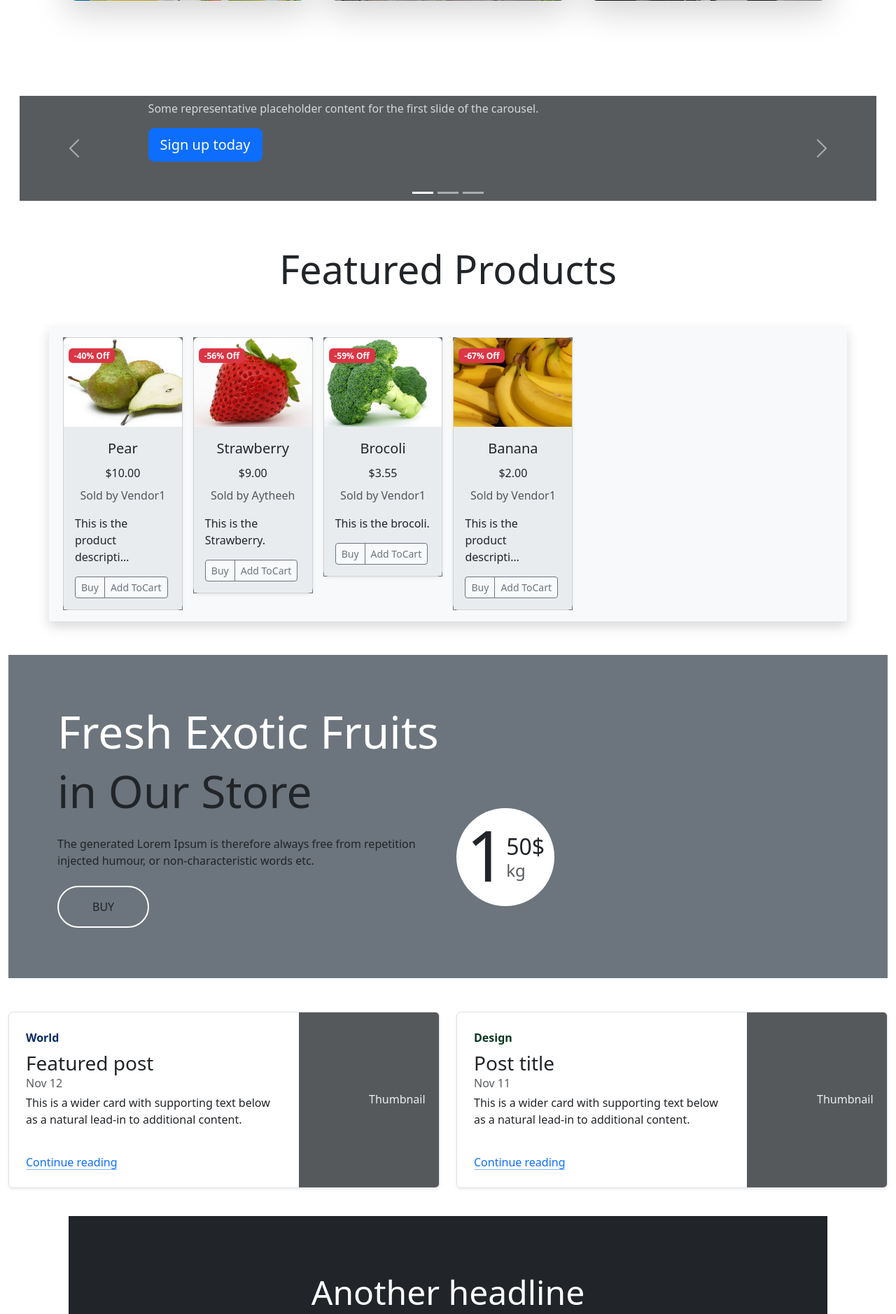
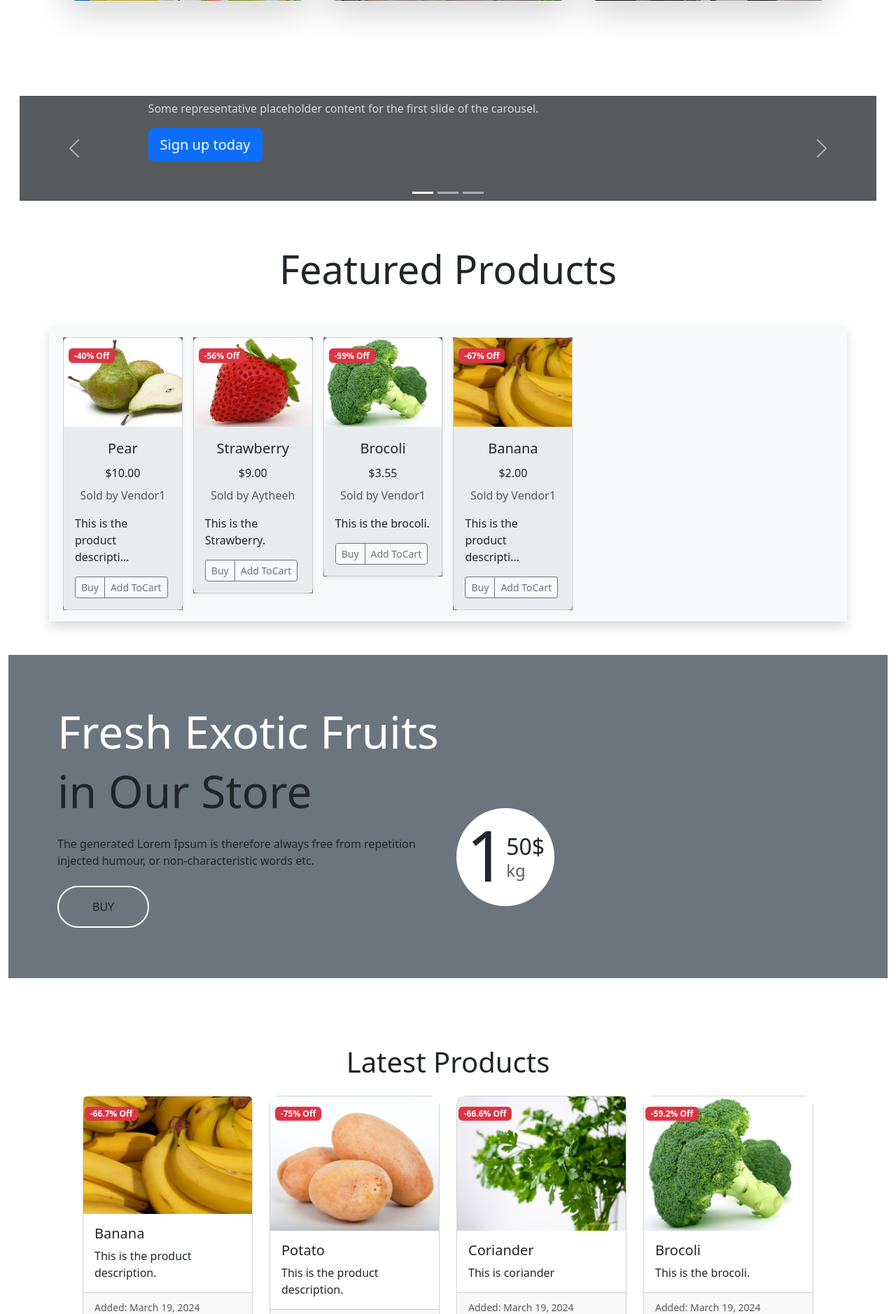
Before and after one commit to aytheeh2/eCommerce, a Django app: page / in a window 1280 px wide. Shown: the part 1319-3197 px from the top of the page at 70% size. Run offline with Django 5.2, Linux system fonts and the light colour scheme; data comes from the database, SQL or seed files in the repository; both versions use the stored data as it was after the commit; parts of the project's set-up code (start-up, migrations or seed data) failed here and were passed over.

Commit message:
index page changes, design changes, scrolspy , latest_products in index

```diff
--- a/Templates/core/index.html
+++ b/Templates/core/index.html
@@ -1,12 +1,16 @@
 {% extends 'core/base.html' %} {%load static %} {% block content %}
 <div class="container-fluid">
-  <!--  -->
-  <div class="scrollable-div border-top border-bottom bg-body-tertiary my-1">
-    <a href="#">Link 1</a>
-    <a href="#">Link 2</a>
-    <a href="#">Link 3</a>
-    <a href="#">Link 4</a>
-    <a href="#">Link 5</a>
+  <!--  scrollspy -->
+  <div
+    id="scrollable-div"
+    class="scrollable-div border-top border-bottom bg-body-tertiary my-1"
+    data-bs-spy="scroll"
+    data-bs-target="#scrollable-div"
+    data-bs-offset="0"
+  >
+    <a href="#scroll-1">Featured</a>
+    <a href="#scroll-2">Exotic</a>
+    <a href="#scroll-3">Latest</a>
     <a href="#">Link 6</a>
     <a href="#">Link 7</a>
     <a href="#">Link 8</a>
@@ -15,6 +19,7 @@
     <!-- Add more links as needed -->
   </div>
   <!--  -->
+
   <!-- start banner -->
   <div
     class="position-relative overflow-hidden p-3 p-md-5 m-md-3 text-center bg-body-tertiary"
@@ -85,23 +90,6 @@
     {%endfor%}
   </div>
   <!--  -->
-
-  <!-- start category ribbon -->
-  <!-- <div class="container">
-        <div class="row bg-body-tertiary p-3 border rounded mx-auto">
-            <div class="col-12">
-                <ul class="nav justify-content-center">
-                    <li class="nav-item mx-1"><a href="{% url 'core:products-list' %}"
-                            class="btn btn-outline-dark btn-light">All Categories</a>
-                    </li>
-                    <li class="nav-item mx-1"><a href="" class="btn btn-outline-dark btn-light">Deals</a></li>
-                    <li class="nav-item mx-1"><a href="" class="btn btn-outline-dark btn-light">Vegetables</a></li>
-                    <li class="nav-item mx-1"><a href="" class="btn btn-outline-dark btn-light">Fruits</a></li>
-                </ul>
-            </div>
-        </div>
-    </div> -->
-  <!-- end category ribbon -->
 
   <!-- start cards -->
   <div class="container px-4 py-5" id="custom-cards">
@@ -261,7 +249,7 @@
     </button>
   </div>
 
-  <h2 class="display-4 text-center my-5">Featured Products</h2>
+  <h2 id="scroll-1" class="display-4 text-center my-5">Featured Products</h2>
   <div class="container bg-body-secondary align-items-center shadow my-4">
     <div class="row bg-body-tertiary">
       <div class="col-12">
@@ -370,10 +358,23 @@
   <!--  -->
 
   <!-- category banner 2 -->
-  <div class="container-fluid banner bg-secondary my-5">
+  <div id="scroll-2" class="container-fluid banner bg-secondary my-5">
     <div class="container py-5">
       <div class="row g-4 align-items-center">
         <div class="col-lg-6">
+          <!-- <div class="py-4">
+            <h1 class="display-3 text-white">Fresh Exotic Fruits</h1>
+            <p class="fw-normal display-3 text-dark mb-4">in Our Store</p>
+            <p class="mb-4 text-dark">
+              The generated Lorem Ipsum is therefore always free from repetition
+              injected humour, or non-characteristic words etc.
+            </p>
+            <a
+              href="{% url 'core:category-details' cid='catgf1e54ecae' %}"
+              class="banner-btn btn border-2 border-white rounded-pill text-dark py-3 px-5"
+              >BUY</a
+            >
+          </div> -->
           <div class="py-4">
             <h1 class="display-3 text-white">Fresh Exotic Fruits</h1>
             <p class="fw-normal display-3 text-dark mb-4">in Our Store</p>
@@ -408,88 +409,48 @@
   </div>
   <!-- end category banner 2 -->
 
-  <!-- featured posts -->
-  <div class="row mb-2">
-    <div class="col-md-6">
-      <div
-        class="row g-0 border rounded overflow-hidden flex-md-row mb-4 shadow-sm h-md-250 position-relative"
-      >
-        <div class="col p-4 d-flex flex-column position-static">
-          <strong class="d-inline-block mb-2 text-primary-emphasis"
-            >World</strong
-          >
-          <h3 class="mb-0">Featured post</h3>
-          <div class="mb-1 text-body-secondary">Nov 12</div>
-          <p class="card-text mb-auto">
-            This is a wider card with supporting text below as a natural lead-in
-            to additional content.
-          </p>
-          <a href="#" class="icon-link gap-1 icon-link-hover stretched-link">
-            Continue reading
-            <svg class="bi">
-              <use xlink:href="#chevron-right"></use>
-            </svg>
-          </a>
-        </div>
-        <div class="col-auto d-none d-lg-block">
-          <svg
-            class="bd-placeholder-img"
-            width="200"
-            height="250"
-            xmlns="http://www.w3.org/2000/svg"
-            role="img"
-            aria-label="Placeholder: Thumbnail"
-            preserveAspectRatio="xMidYMid slice"
-            focusable="false"
-          >
-            <title>Placeholder</title>
-            <rect width="100%" height="100%" fill="#55595c"></rect>
-            <text x="50%" y="50%" fill="#eceeef" dy=".3em">Thumbnail</text>
-          </svg>
+  <!-- popular products -->
+  <div id="scroll-3" class="container p-5 my-4">
+    <div class="row">
+      <div class="col-12">
+        <h2 class="text-center mb-4 display-6">Latest Products</h2>
+      </div>
+    </div>
+
+    <div class="row row-cols-2 row-cols-md-4 row-cols-sm-1 g-4">
+      {% for product in latest_products %}
+      <div class="col">
+        <div class="card mb-3 position-relative">
+          <img
+            src="{{ product.image.url }}"
+            class="card-img-top"
+            alt="Product Image"
+            style="max-height: 200px"
+          />
+          <div class="card-body">
+            <div
+              class="position-absolute top-0 start-0 translate-middle badge bg-danger"
+              style="z-index: 1; margin-top: 25px; margin-left: 40px"
+            >
+              -{{product.get_percentage|floatformat}}% Off
+            </div>
+            <h5 class="card-title lead">{{ product.title }}</h5>
+            <p class="card-text">{{ product.description }}</p>
+          </div>
+          <div class="card-footer">
+            <small class="text-muted">Added: {{ product.date|date }}</small>
+            <a
+              href="{% url 'core:product-details' product.pid %}"
+              class="btn btn-primary stretched-link"
+              >View</a
+            >
+          </div>
         </div>
       </div>
-    </div>
-    <div class="col-md-6">
-      <div
-        class="row g-0 border rounded overflow-hidden flex-md-row mb-4 shadow-sm h-md-250 position-relative"
-      >
-        <div class="col p-4 d-flex flex-column position-static">
-          <strong class="d-inline-block mb-2 text-success-emphasis"
-            >Design</strong
-          >
-          <h3 class="mb-0">Post title</h3>
-          <div class="mb-1 text-body-secondary">Nov 11</div>
-          <p class="mb-auto">
-            This is a wider card with supporting text below as a natural lead-in
-            to additional content.
-          </p>
-          <a href="#" class="icon-link gap-1 icon-link-hover stretched-link">
-            Continue reading
-            <svg class="bi">
-              <use xlink:href="#chevron-right"></use>
-            </svg>
-          </a>
-        </div>
-        <div class="col-auto d-none d-lg-block">
-          <svg
-            class="bd-placeholder-img"
-            width="200"
-            height="250"
-            xmlns="http://www.w3.org/2000/svg"
-            role="img"
-            aria-label="Placeholder: Thumbnail"
-            preserveAspectRatio="xMidYMid slice"
-            focusable="false"
-          >
-            <title>Placeholder</title>
-            <rect width="100%" height="100%" fill="#55595c"></rect>
-            <text x="50%" y="50%" fill="#eceeef" dy=".3em">Thumbnail</text>
-          </svg>
-        </div>
-      </div>
+      {% endfor %}
     </div>
   </div>
-  <!-- end feature -->
+  <!-- end popular -->
 
   <!-- start 2 box Section -->
   <div class="container">
--- a/core/views.py
+++ b/core/views.py
@@ -25,9 +25,11 @@ def home_view(request):
     Products = Product.objects.filter(
         featured=True, product_status='published')
     Categories = Category.objects.all()
+    latest_products = Product.objects.order_by('-date')[:4]
     context = {
         'Products': Products,
         'Categories': Categories,
+        'latest_products': latest_products,
     }
     return render(request, 'core/index.html', context=context)
 
@@ -394,7 +396,6 @@ def checkout(request):
     except:
         default_address = None
 
-
     # Create the instance.
     form = PayPalPaymentsForm(initial=paypal_dict)
 
```
Also changed, not shown: Templates/core/vendor_details.html (+38 -19 lines), core/models.py (+0 -10 lines), db.sqlite3.
